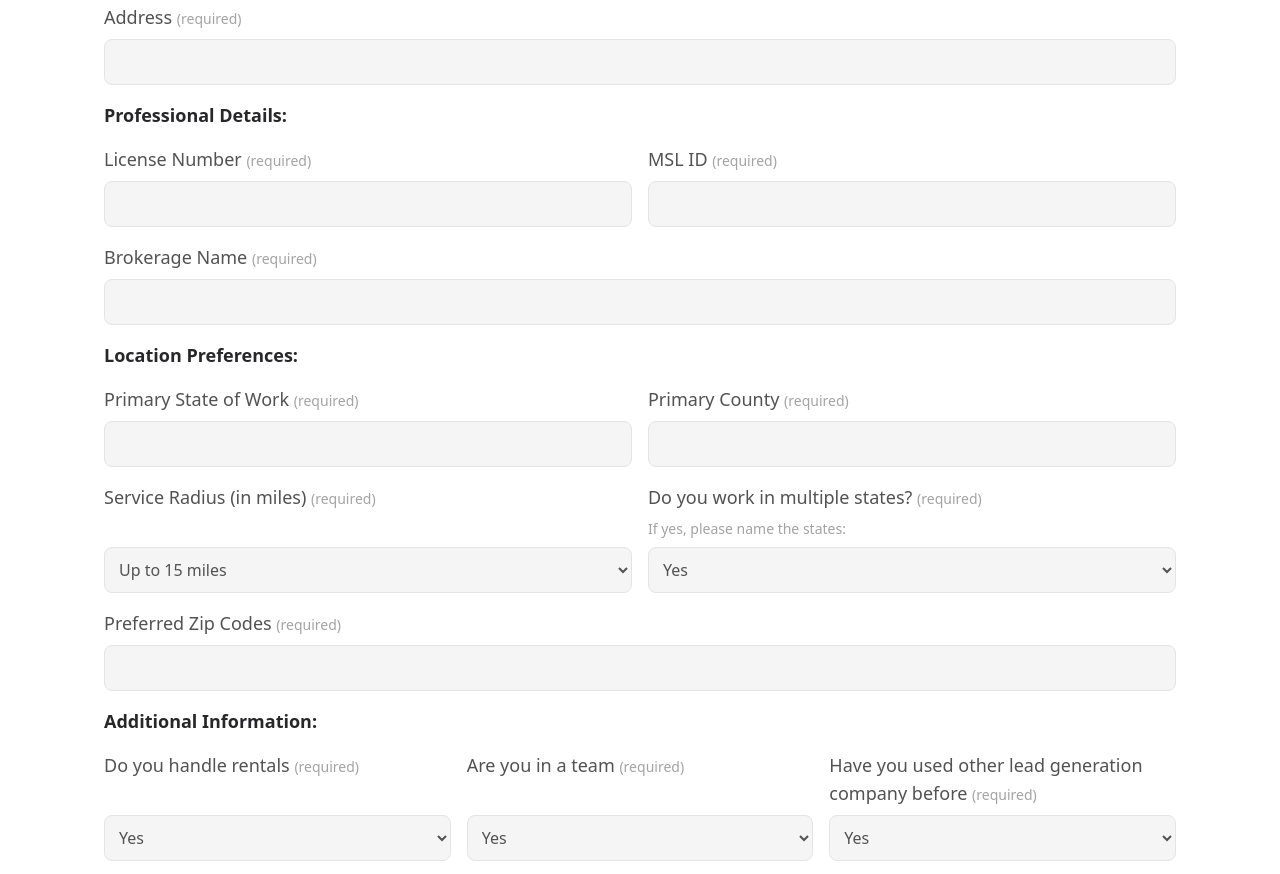
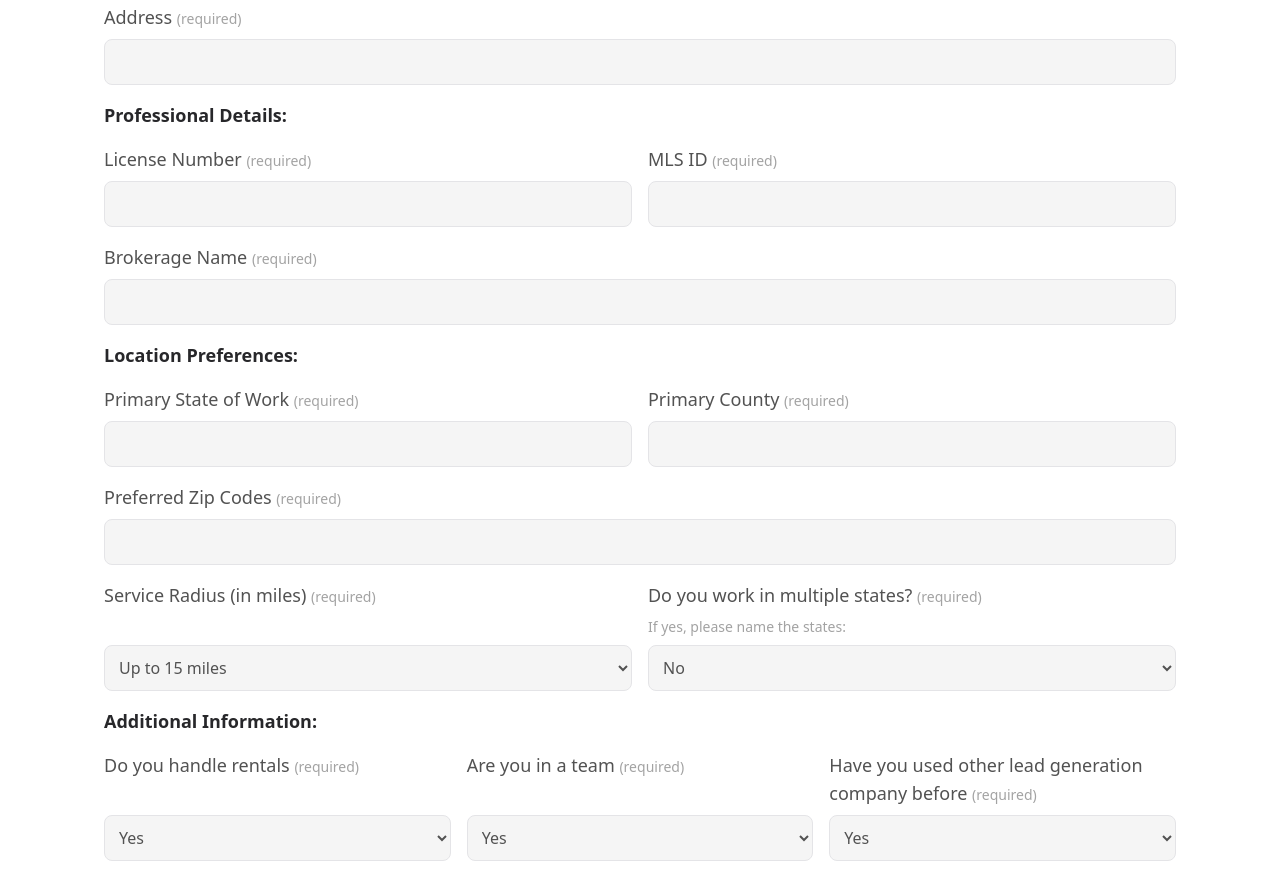
Before and after one commit to mamorshedalam/cliQclose, a website: page agent-reg.html in a window 1280 px wide. Shown: the part 510-1384 px from the top of the page. Drawn offline with nearby package versions, Linux system fonts and the light colour scheme; a web font is replaced by a local one.

Commit message:
all correction are done

```diff
--- a/agent-reg.html
+++ b/agent-reg.html
@@ -57,7 +57,7 @@
                          <h2>Agent <span>Registration</span></h2>
                          <p>Welcome to cliQclose, We cant wait to get you started, Please fill out the following information.</p>
                     </div>
-                    <form class="grid grid-cols-6 sm:gap-4 gap-2">
+                    <form class="grid grid-cols-6 sm:gap-4 gap-2" x-data="{states:'false'}">
                          <div class="col-span-6">
                               <h3 class="md:text-lg text-base font-semibold">Personal Information:</h3>
                          </div>
@@ -86,26 +86,30 @@
                          </div>
                          <div class="sm:col-span-3 col-span-6 flex flex-col justify-between gap-2">
                               <label for="agentLicense" class="md:text-lg text-base">License Number <span class="text-neutral-400 text-sm">(required)</span></label>
-                              <input id="agentLicense" name="agentLicense" type="tel" class="bg-neutral-100 text-neutral-900 border border-zinc-200 sm:p-2.5 p-1.5 rounded-lg">
+                              <input id="agentLicense" name="agentLicense" type="text" class="bg-neutral-100 text-neutral-900 border border-zinc-200 sm:p-2.5 p-1.5 rounded-lg">
                          </div>
                          <div class="sm:col-span-3 col-span-6 flex flex-col justify-between gap-2">
-                              <label for="agentMsl" class="md:text-lg text-base">MSL ID <span class="text-neutral-400 text-sm">(required)</span></label>
-                              <input id="agentMsl" name="agentMsl" type="tel" class="bg-neutral-100 text-neutral-900 border border-zinc-200 sm:p-2.5 p-1.5 rounded-lg">
+                              <label for="agentMsl" class="md:text-lg text-base">MLS ID <span class="text-neutral-400 text-sm">(required)</span></label>
+                              <input id="agentMsl" name="agentMsl" type="text" class="bg-neutral-100 text-neutral-900 border border-zinc-200 sm:p-2.5 p-1.5 rounded-lg">
                          </div>
                          <div class="col-span-6 flex flex-col justify-between gap-2">
                               <label for="agentBrokerage" class="md:text-lg text-base">Brokerage Name <span class="text-neutral-400 text-sm">(required)</span></label>
-                              <input id="agentBrokerage" name="agentBrokerage" type="tel" class="bg-neutral-100 text-neutral-900 border border-zinc-200 sm:p-2.5 p-1.5 rounded-lg">
+                              <input id="agentBrokerage" name="agentBrokerage" type="text" class="bg-neutral-100 text-neutral-900 border border-zinc-200 sm:p-2.5 p-1.5 rounded-lg">
                          </div>
                          <div class="col-span-6">
                               <h3 class="md:text-lg text-base font-semibold">Location Preferences:</h3>
                          </div>
                          <div class="sm:col-span-3 col-span-6 flex flex-col justify-between gap-2">
                               <label for="agentStateWork" class="md:text-lg text-base">Primary State of Work <span class="text-neutral-400 text-sm">(required)</span></label>
-                              <input id="agentStateWork" name="agentStateWork" type="tel" class="bg-neutral-100 text-neutral-900 border border-zinc-200 sm:p-2.5 p-1.5 rounded-lg">
+                              <input id="agentStateWork" name="agentStateWork" type="text" class="bg-neutral-100 text-neutral-900 border border-zinc-200 sm:p-2.5 p-1.5 rounded-lg">
                          </div>
                          <div class="sm:col-span-3 col-span-6 flex flex-col justify-between gap-2">
                               <label for="agentCountry" class="md:text-lg text-base">Primary County <span class="text-neutral-400 text-sm">(required)</span></label>
-                              <input id="agentCountry" name="agentCountry" type="tel" class="bg-neutral-100 text-neutral-900 border border-zinc-200 sm:p-2.5 p-1.5 rounded-lg">
+                              <input id="agentCountry" name="agentCountry" type="text" class="bg-neutral-100 text-neutral-900 border border-zinc-200 sm:p-2.5 p-1.5 rounded-lg">
+                         </div>
+                         <div class="col-span-6 flex flex-col justify-between gap-2">
+                              <label for="agentZipCode" class="md:text-lg text-base">Preferred Zip Codes <span class="text-neutral-400 text-sm">(required)</span></label>
+                              <input id="agentZipCode" name="agentZipCode" type="text" class="bg-neutral-100 text-neutral-900 border border-zinc-200 sm:p-2.5 p-1.5 rounded-lg">
                          </div>
                          <div class="sm:col-span-3 col-span-6 flex flex-col justify-between gap-2">
                               <label for="agentRadius" class="md:text-lg text-base">Service Radius (in miles) <span class="text-neutral-400 text-sm">(required)</span></label>
@@ -121,14 +125,14 @@
                          <div class="sm:col-span-3 col-span-6 flex flex-col justify-between gap-2">
                               <label for="buyerMultiState" class="md:text-lg text-base">Do you work in multiple states? <span class="text-neutral-400 text-sm">(required)</span></label>
                               <span class="text-neutral-400 text-sm block">If yes, please name the states:</span>
-                              <select id="buyerMultiState" name="buyerMultiState" class="bg-neutral-100 border border-zinc-200 sm:p-2.5 p-1.5 rounded-lg">
+                              <select x-model="states" id="buyerMultiState" name="buyerMultiState" class="bg-neutral-100 border border-zinc-200 sm:p-2.5 p-1.5 rounded-lg">
                                    <option value="true">Yes</option>
                                    <option value="false">No</option>
                               </select>
                          </div>
-                         <div class="col-span-6 flex flex-col justify-between gap-2">
-                              <label for="agentZipCode" class="md:text-lg text-base">Preferred Zip Codes <span class="text-neutral-400 text-sm">(required)</span></label>
-                              <input id="agentZipCode" name="agentZipCode" type="tel" class="bg-neutral-100 text-neutral-900 border border-zinc-200 sm:p-2.5 p-1.5 rounded-lg">
+                         <div x-clock x-show="states == 'true'" class="col-span-6 flex flex-col justify-between gap-2">
+                              <label for="agentStates" class="md:text-lg text-base">Names of The States <span class="text-neutral-400 text-sm">(required)</span></label>
+                              <input id="agentStates" name="agentStates" type="text" class="bg-neutral-100 text-neutral-900 border border-zinc-200 sm:p-2.5 p-1.5 rounded-lg">
                          </div>
                          <div class="col-span-6">
                               <h3 class="md:text-lg text-base font-semibold">Additional Information:</h3>
@@ -189,7 +193,7 @@
                                                   d="M64 32C28.7 32 0 60.7 0 96V416c0 35.3 28.7 64 64 64h98.2V334.2H109.4V256h52.8V222.3c0-87.1 39.4-127.5 125-127.5c16.2 0 44.2 3.2 55.7 6.4V172c-6-.6-16.5-1-29.6-1c-42 0-58.2 15.9-58.2 57.2V256h83.6l-14.4 78.2H255V480H384c35.3 0 64-28.7 64-64V96c0-35.3-28.7-64-64-64H64z" />
                                         </svg>
                                    </a>
-                                   <a href="https://www.facebook.com/profile.php?id=61560901004411&mibextid=ZbWKwL" target="_blank" class="hover:text-neutral-600">
+                                   <a href="https://www.instagram.com/cliqclose?igsh=MTlpajIyOWtudmtneQ" target="_blank" class="hover:text-neutral-600">
                                         <svg class="fill-current sm:h-8 h-6 sm:w-8 w-6" xmlns="http://www.w3.org/2000/svg" viewBox="0 0 448 512">
                                              <path
                                                   d="M194.4 211.7a53.3 53.3 0 1 0 59.3 88.7 53.3 53.3 0 1 0 -59.3-88.7zm142.3-68.4c-5.2-5.2-11.5-9.3-18.4-12c-18.1-7.1-57.6-6.8-83.1-6.5c-4.1 0-7.9 .1-11.2 .1c-3.3 0-7.2 0-11.4-.1c-25.5-.3-64.8-.7-82.9 6.5c-6.9 2.7-13.1 6.8-18.4 12s-9.3 11.5-12 18.4c-7.1 18.1-6.7 57.7-6.5 83.2c0 4.1 .1 7.9 .1 11.1s0 7-.1 11.1c-.2 25.5-.6 65.1 6.5 83.2c2.7 6.9 6.8 13.1 12 18.4s11.5 9.3 18.4 12c18.1 7.1 57.6 6.8 83.1 6.5c4.1 0 7.9-.1 11.2-.1c3.3 0 7.2 0 11.4 .1c25.5 .3 64.8 .7 82.9-6.5c6.9-2.7 13.1-6.8 18.4-12s9.3-11.5 12-18.4c7.2-18 6.8-57.4 6.5-83c0-4.2-.1-8.1-.1-11.4s0-7.1 .1-11.4c.3-25.5 .7-64.9-6.5-83l0 0c-2.7-6.9-6.8-13.1-12-18.4zm-67.1 44.5A82 82 0 1 1 178.4 324.2a82 82 0 1 1 91.1-136.4zm29.2-1.3c-3.1-2.1-5.6-5.1-7.1-8.6s-1.8-7.3-1.1-11.1s2.6-7.1 5.2-9.8s6.1-4.5 9.8-5.2s7.6-.4 11.1 1.1s6.5 3.9 8.6 7s3.2 6.8 3.2 10.6c0 2.5-.5 5-1.4 7.3s-2.4 4.4-4.1 6.2s-3.9 3.2-6.2 4.2s-4.8 1.5-7.3 1.5l0 0c-3.8 0-7.5-1.1-10.6-3.2zM448 96c0-35.3-28.7-64-64-64H64C28.7 32 0 60.7 0 96V416c0 35.3 28.7 64 64 64H384c35.3 0 64-28.7 64-64V96zM357 389c-18.7 18.7-41.4 24.6-67 25.9c-26.4 1.5-105.6 1.5-132 0c-25.6-1.3-48.3-7.2-67-25.9s-24.6-41.4-25.8-67c-1.5-26.4-1.5-105.6 0-132c1.3-25.6 7.1-48.3 25.8-67s41.5-24.6 67-25.8c26.4-1.5 105.6-1.5 132 0c25.6 1.3 48.3 7.1 67 25.8s24.6 41.4 25.8 67c1.5 26.3 1.5 105.4 0 131.9c-1.3 25.6-7.1 48.3-25.8 67z" />
```
Also changed, not shown: about.html (+1 -1 lines), buyers-sellers.html (+1 -1 lines), communication-policy.html (+1 -1 lines), contact.html (+7 -6 lines), index.html (+3 -3 lines), plans.html (+3 -3 lines), privacy-policy.html (+1 -1 lines), realtors.html (+3 -3 lines), terms-conditions.html (+1 -5 lines).
